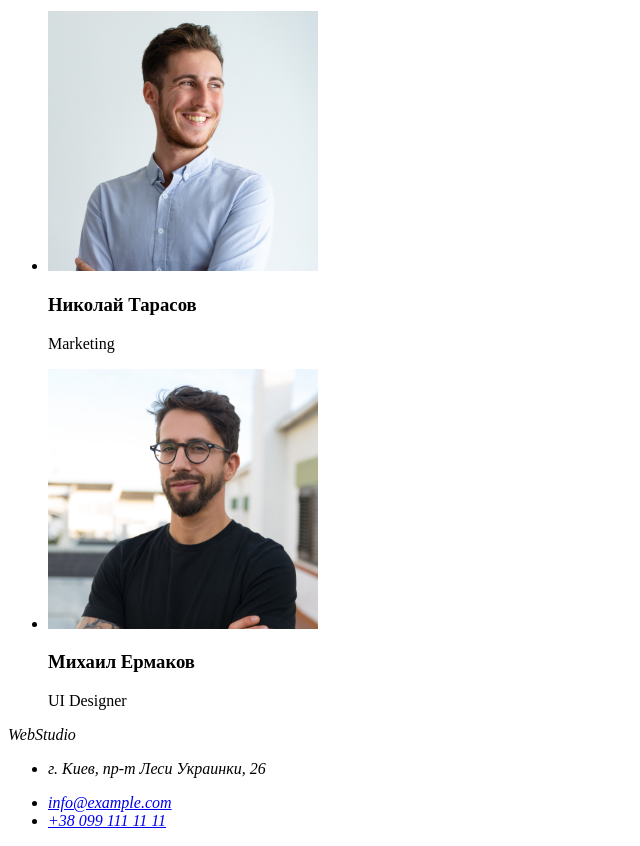
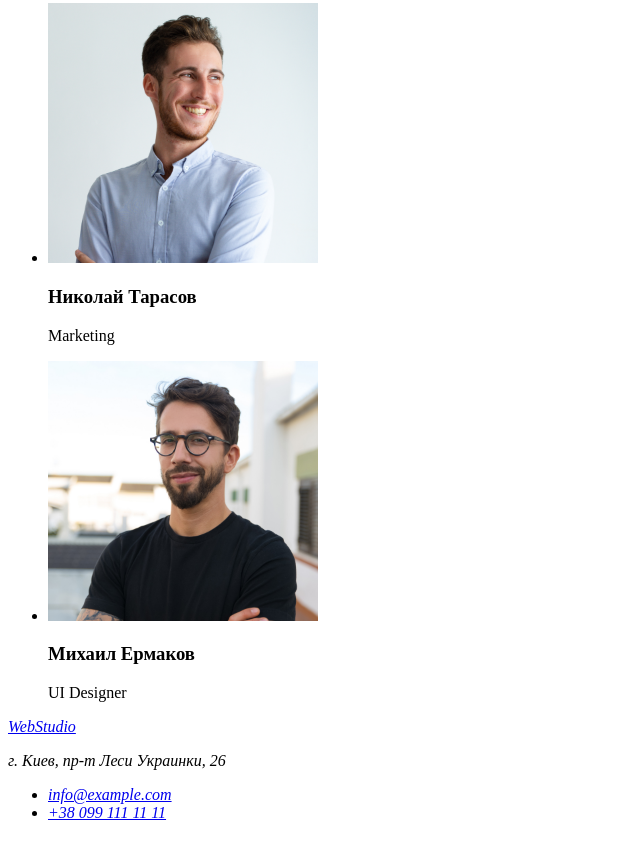
Before and after one commit to serg-grish/goit-markup-hw-01, a plain HTML site: page index.html in a window 1280 px wide. Shown: the part 1689-2535 px from the top of the page, without its empty margins (0-640 px from the left). Drawn offline with Linux system fonts and the light colour scheme.

Commit message:
добавил сылку к лого

```diff
--- a/index.html
+++ b/index.html
@@ -10,7 +10,7 @@
     <!--Шапка сайта-->
     <header>
         <nav>
-           <p lang="eu">WebStudio</p>
+           <a href="WebStudio">WebStudio</a>
 
             <ul>
                 <li>
@@ -107,11 +107,9 @@
         <!--Футтер-->
     <footer>
         <address>
-            <p lang="en">WebStudio</p>
+            <a href="WebStudio">WebStudio</a>
+            <p>г. Киев, пр-т Леси Украинки, 26</p>
             <ul>
-                <li>
-                    <p>г. Киев, пр-т Леси Украинки, 26</p>
-               </li>
                 <li>
                     <a href="mailto:info@example.com">info@example.com</a>
                 </li>
```
